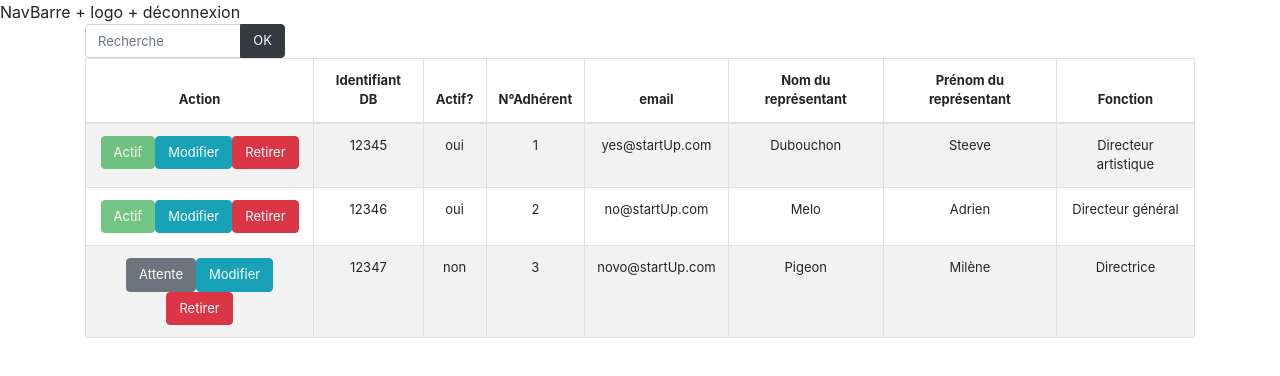
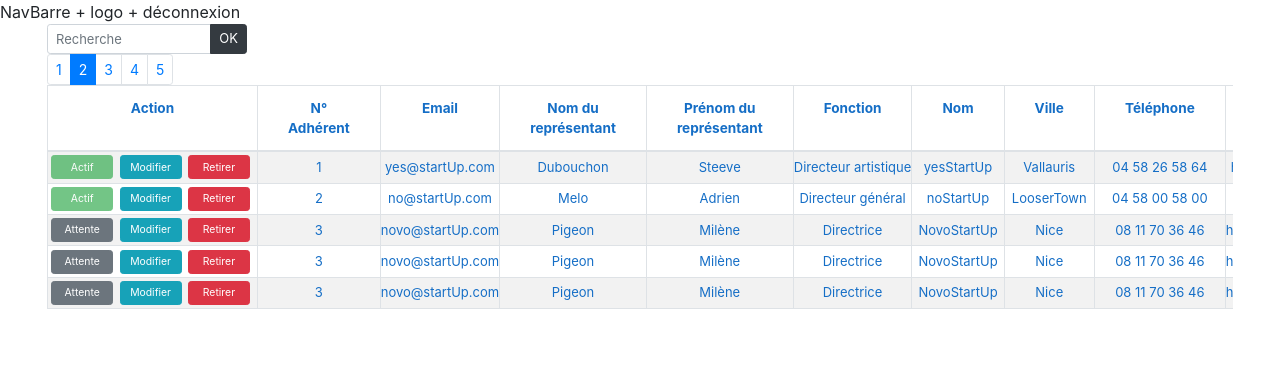
Before and after one commit to Arnaud-Lebreton/cannesisup_front, a React (Create React App) app: page / in a window 1280 px wide. Shown: the top 376 px of the page. Built offline with nearby package versions, Linux system fonts and the light colour scheme.

Commit message:
Mise à jour Présentation

```diff
--- a/src/components/dashboard/MembershipList.js
+++ b/src/components/dashboard/MembershipList.js
@@ -5,6 +5,7 @@ import {
   Button,
   InputGroup,
   FormControl,
+  Pagination,
 } from "react-bootstrap";
 //Import css
 import "./membershipStyle.css";
@@ -132,7 +133,7 @@ class MembershipList extends Component {
     if (this.state.membershipFilterData) {
       return (
         <tr>
-          <th>Action</th>
+          <th className="tableheaderText tableAction">Action</th>
           {this.textHeaderCreate(this.state.membershipFilterData[0])}
         </tr>
       );
@@ -146,7 +147,7 @@ class MembershipList extends Component {
       return Object.keys(this.state.dashboardColumnListShow[0]).map(
         (element, index) => {
           return (
-            <th key={index}>
+            <th className="tableheaderText" key={index}>
               {this.state.dashboardColumnListShow[0][element]}
             </th>
           );
@@ -154,9 +155,13 @@ class MembershipList extends Component {
       );
     } else {
       return Object.keys(objet).map((element, index) => {
-        return (
-          <th key={index}>{this.state.dashboardColumnListShow[0][element]}</th>
-        );
+        if (index > 1) {
+          return (
+            <th className="tableheaderText " key={index}>
+              {this.state.dashboardColumnListShow[0][element]}
+            </th>
+          );
+        }
       });
     }
   };
@@ -167,7 +172,7 @@ class MembershipList extends Component {
     if (!this.state.membershipFilterData[0]) {
       let n = Object.keys(this.state.dashboardColumnListShow[0]).length;
       return (
-        <tr>
+        <tr className="tableText cellTable">
           <td colSpan={n + 1}>aucun élément n'a été trouvé</td>
         </tr>
       );
@@ -199,9 +204,10 @@ class MembershipList extends Component {
       disabledStatus = false;
     }
     return (
-      <td key={index} className="tableText">
+      <td className="cellTable" key={index}>
         <Button
-          className="tableText"
+          className="tableButton"
+          size="sm"
           variant={colorStatus}
           value={id}
           onClick={this.membershipSelection}
@@ -210,7 +216,8 @@ class MembershipList extends Component {
           {textStatus}
         </Button>
         <Button
-          className="tableText"
+          className="tableButton"
+          size="sm"
           variant="info"
           value={id}
           onClick={this.membershipSelection}
@@ -218,7 +225,8 @@ class MembershipList extends Component {
           Modifier
         </Button>
         <Button
-          className="tableText"
+          className="tableButton"
+          size="sm"
           variant="danger"
           value={id}
           onClick={this.membershipSelection}
@@ -232,8 +240,15 @@ class MembershipList extends Component {
   // Récupération de la clé de recherche
   // Retrieving the search key
   textBodyCreate = (array) => {
-    return Object.values(array).map((element, index) => {
-      return <td key={index}>{element}</td>;
+    console.log(array);
+    return Object.keys(array).map((element, index) => {
+      if (index > 1) {
+        return (
+          <td className="tableText cellTable" key={index}>
+            {array[element]}
+          </td>
+        );
+      }
     });
   };
   //---------------------------------------------
@@ -253,6 +268,7 @@ class MembershipList extends Component {
     return (
       <InputGroup className="tableInput">
         <FormControl
+          size="sm"
           className="inputText"
           placeholder="Recherche"
           aria-label="Recipient's username"
@@ -262,7 +278,8 @@ class MembershipList extends Component {
         />
         <InputGroup.Append>
           <Button
-            className="tableText"
+            size="sm"
+            className="filterText"
             variant="dark"
             onClick={this.dashbordDataBuild}
           >
@@ -279,12 +296,38 @@ class MembershipList extends Component {
     console.log(e.target.value);
   };
   //---------------------------------------------
+  // Affichage de la pagination
+  // Pagination display
+  paginationTable = () => {
+    return (
+      <Pagination className="paginationStyle" size="sm">
+        {this.paginationItem()}
+      </Pagination>
+    );
+  };
+  //---------------------------------------------
+  // Calcul du contenu de la pagination
+  // Content of the pagination calculation
+  paginationItem = () => {
+    let active = 2;
+    let items = [];
+    for (let number = 1; number <= 5; number++) {
+      items.push(
+        <Pagination.Item key={number} active={number === active}>
+          {number}
+        </Pagination.Item>
+      );
+    }
+    return items;
+  };
+  //---------------------------------------------
 
   render() {
     return (
-      <Container>
+      <Container className="colSize">
         <div>{this.inputFilterTable()}</div>
-        <Table className="tableText" striped bordered hover responsive>
+        <div>{this.paginationTable()}</div>
+        <Table striped bordered hover responsive>
           <thead>{this.headerTable()}</thead>
           <tbody>{this.dataTable()}</tbody>
         </Table>
@@ -292,5 +335,4 @@ class MembershipList extends Component {
     );
   }
 }
-
 export default MembershipList;
--- a/src/components/dashboard/membershipStyle.css
+++ b/src/components/dashboard/membershipStyle.css
@@ -1,10 +1,22 @@
 .tableButton {
-  width: 25px;
-  height: 25px;
+  width: 62px;
+  padding: 0.2rem 0.2rem;
+  margin: 0.2rem;
+  font-size: 0.65rem;
 }
 .tableText {
   font-size: small;
   text-align: center;
+  color: #156ec6;
+}
+.tableheaderText {
+  vertical-align: top !important;
+  font-size: 0.85rem;
+  color: #156ec6;
+  text-align: center;
+  width: 200px;
+  padding-left: 30px !important;
+  padding-right: 30px !important;
 }
 .tableInput {
   width: 200px;
@@ -12,3 +24,21 @@
 .inputText {
   font-size: small;
 }
+.paginationStyle {
+  margin-bottom: 0px;
+}
+.cellTable {
+  padding: 0px !important;
+  vertical-align: baseline !important;
+}
+.tableAction {
+  min-width: 210px;
+  vertical-align: baseline !important;
+}
+.filterText {
+  font-size: small;
+  text-align: center;
+}
+.colSize {
+  max-width: 95%;
+}
--- a/src/components/fictivesdata/dashboardData.json
+++ b/src/components/fictivesdata/dashboardData.json
@@ -2,7 +2,7 @@
   "dashboardColumnListInit": [
     {
       "id": "Identifiant DB",
-      "membershipNumber": "N°Adhérent",
+      "membershipNumber": "N° Adhérent",
       "memberActive": "Actif?",
       "requestDate": "Date d'inscription",
       "validationDate": "Date d'adhésion",
@@ -14,7 +14,7 @@
       "compagnyPostalCode": "Code Postal",
       "compagnyCity": "Ville",
       "compagnyTelephon": "Téléphone",
-      "compagnyEmail": "email",
+      "compagnyEmail": "Email",
       "compagnyWebside": "Site",
       "compagnyFacebook": "FaceBook",
       "compagnyInstagram": "Instagram",
@@ -37,11 +37,18 @@
     {
       "id": "Identifiant DB",
       "memberActive": "Actif?",
-      "membershipNumber": "N°Adhérent",
-      "compagnyEmail": "email",
+      "membershipNumber": "N° Adhérent",
+      "compagnyEmail": "Email",
       "compagnyRepresentName": "Nom du représentant",
       "compagnyRepresentLastname": "Prénom du représentant",
-      "compagnyRepresentFunction": "Fonction"
+      "compagnyRepresentFunction": "Fonction",
+      "compagnyName": "Nom",
+      "compagnyCity": "Ville",
+      "compagnyTelephon": "Téléphone",
+      "compagnyFacebook": "FaceBook",
+      "compagnyInstagram": "Instagram",
+      "compagnyLinkedin": "Linkedin",
+      "compagnyTwitter": "Twitter"
     }
   ]
 }
--- a/src/components/fictivesdata/membershipData.json
+++ b/src/components/fictivesdata/membershipData.json
@@ -10,7 +10,7 @@
       "membershipHachPassword": "hkjgyuiknsdlkjh852zghsjf",
       "compagnyName": "yesStartUp",
       "compagnyAdress": "240 boulevard des idées géniales",
-      "compagnyAdditionalAdress": "Immeuble Euréka - 1er étage",
+      "compagnyAdditionalAdress": " ",
       "compagnyPostalCode": "06220",
       "compagnyCity": "Vallauris",
       "compagnyTelephon": "04 58 26 58 64",
@@ -74,7 +74,71 @@
       "membershipHachPassword": "hkjgyuiknsdlkjh852qsdfgfghjzghsjfz",
       "compagnyName": "NovoStartUp",
       "compagnyAdress": "7 Rue Pertinax",
-      "compagnyAdditionalAdress": "",
+      "compagnyAdditionalAdress": " ",
+      "compagnyPostalCode": "06300",
+      "compagnyCity": "Nice",
+      "compagnyTelephon": "08 11 70 36 46",
+      "compagnyEmail": "novo@startUp.com",
+      "compagnyWebside": "www.novo.com",
+      "compagnyFacebook": "http://Facebook/NovoStartUp",
+      "compagnyInstagram": "http://Instagram/NovoStartUp",
+      "compagnyLinkedin": "http://Linkedin/NovoStartUp",
+      "compagnyTwitter": "http://Twitter/NovoStartUp",
+      "compagnyActivityArea": "Livraison à domicile",
+      "compagnyActivityDescription": "Description3",
+      "compagnyLogo": "/img/novo.png",
+      "compagnyCoverPhoto": "/img/coverPhoto3.png",
+      "compagnyPresentationFile": "Présentation de la société 3",
+      "compagnyRepresentName": "Pigeon",
+      "compagnyRepresentLastname": "Milène",
+      "compagnyRepresentFunction": "Directrice",
+      "compagnyRepresentQuote": "Citation du représentant 3",
+      "compagnyRepresentPhoto": "/img/milenepigeon.jpeg",
+      "charterSigning": true
+    },
+    {
+      "id": "12348",
+      "membershipNumber": 3,
+      "memberActive": "non",
+      "requestDate": "15/05/2020",
+      "validationDate": "",
+      "membershipEmail": "member3@mail.com",
+      "membershipHachPassword": "hkjgyuiknsdlkjh852qsdfgfghjzghsjfz",
+      "compagnyName": "NovoStartUp",
+      "compagnyAdress": "7 Rue Pertinax",
+      "compagnyAdditionalAdress": " ",
+      "compagnyPostalCode": "06300",
+      "compagnyCity": "Nice",
+      "compagnyTelephon": "08 11 70 36 46",
+      "compagnyEmail": "novo@startUp.com",
+      "compagnyWebside": "www.novo.com",
+      "compagnyFacebook": "http://Facebook/NovoStartUp",
+      "compagnyInstagram": "http://Instagram/NovoStartUp",
+      "compagnyLinkedin": "http://Linkedin/NovoStartUp",
+      "compagnyTwitter": "http://Twitter/NovoStartUp",
+      "compagnyActivityArea": "Livraison à domicile",
+      "compagnyActivityDescription": "Description3",
+      "compagnyLogo": "/img/novo.png",
+      "compagnyCoverPhoto": "/img/coverPhoto3.png",
+      "compagnyPresentationFile": "Présentation de la société 3",
+      "compagnyRepresentName": "Pigeon",
+      "compagnyRepresentLastname": "Milène",
+      "compagnyRepresentFunction": "Directrice",
+      "compagnyRepresentQuote": "Citation du représentant 3",
+      "compagnyRepresentPhoto": "/img/milenepigeon.jpeg",
+      "charterSigning": true
+    },
+    {
+      "id": "12349",
+      "membershipNumber": 3,
+      "memberActive": "non",
+      "requestDate": "15/05/2020",
+      "validationDate": "",
+      "membershipEmail": "member3@mail.com",
+      "membershipHachPassword": "hkjgyuiknsdlkjh852qsdfgfghjzghsjfz",
+      "compagnyName": "NovoStartUp",
+      "compagnyAdress": "7 Rue Pertinax",
+      "compagnyAdditionalAdress": " ",
       "compagnyPostalCode": "06300",
       "compagnyCity": "Nice",
       "compagnyTelephon": "08 11 70 36 46",
```
